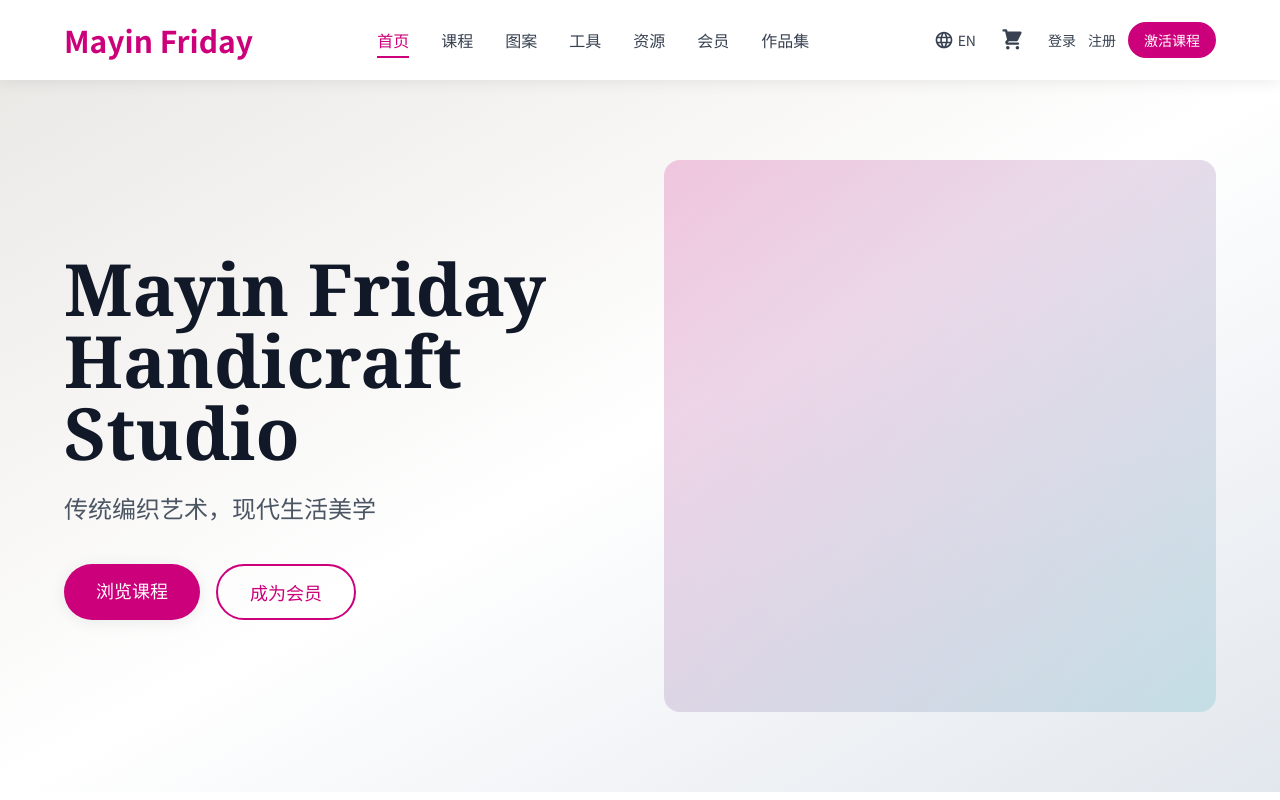
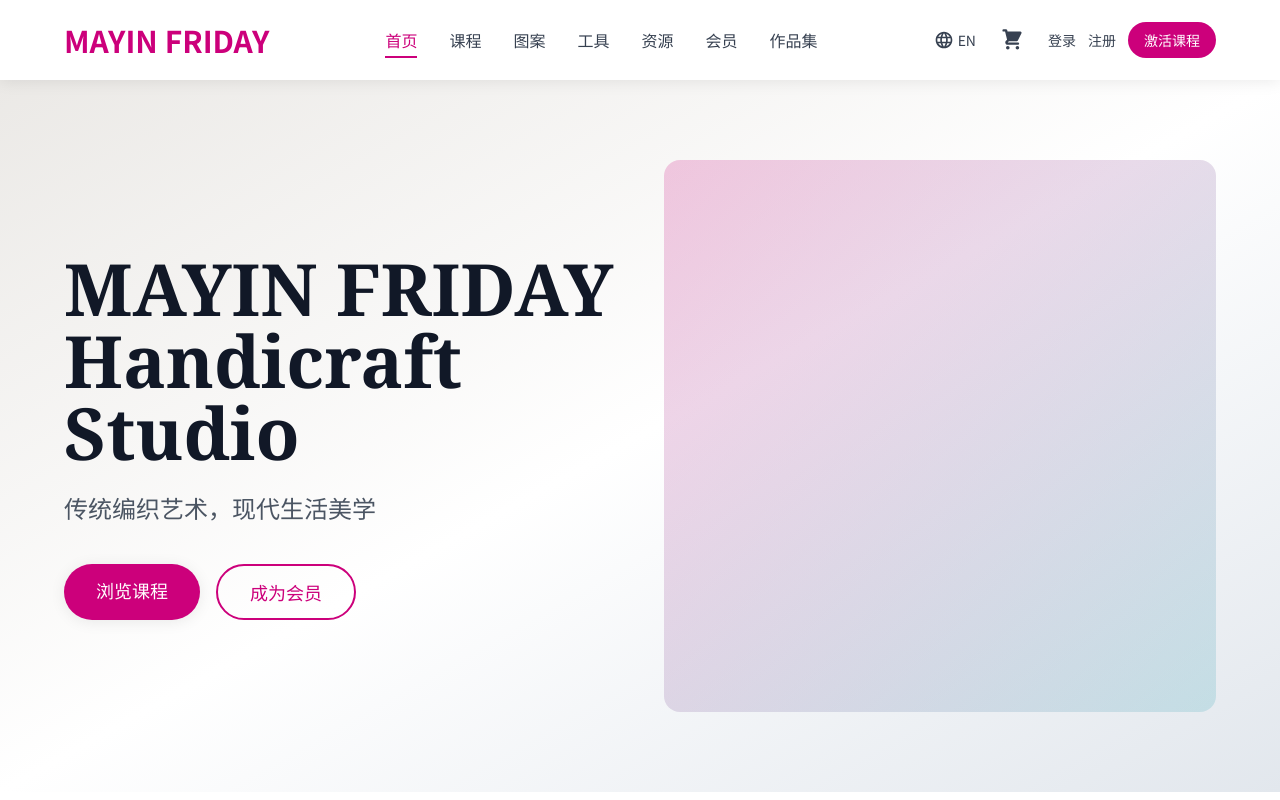
Before and after one commit to justmade/web-mayfriday, a React (Vite) app: page / in a window 1280 px wide. Shown: the top 800 px of the page. Built offline with nearby package versions, Linux system fonts and the light colour scheme.

Commit message:
Update banner brand casing

```diff
--- a/src/components/common/Header.jsx
+++ b/src/components/common/Header.jsx
@@ -26,7 +26,7 @@ function Header() {
           {/* Logo */}
           <Link to="/" className="flex items-center space-x-2">
             <div className="text-2xl md:text-3xl font-bold text-primary">
-              Mayin Friday
+              MAYIN FRIDAY
             </div>
           </Link>
 
--- a/src/utils/i18n.js
+++ b/src/utils/i18n.js
@@ -15,7 +15,7 @@ const resources = {
       },
       home: {
         hero: {
-          title: 'Mayin Friday Handicraft Studio',
+          title: 'MAYIN FRIDAY Handicraft Studio',
           subtitle: '传统编织艺术，现代生活美学',
           cta: '探索更多',
         },
@@ -114,7 +114,7 @@ const resources = {
       },
       home: {
         hero: {
-          title: 'Mayin Friday Handicraft Studio',
+          title: 'MAYIN FRIDAY Handicraft Studio',
           subtitle: 'Traditional Weaving Art, Modern Living Aesthetics',
           cta: 'Explore More',
         },
```
